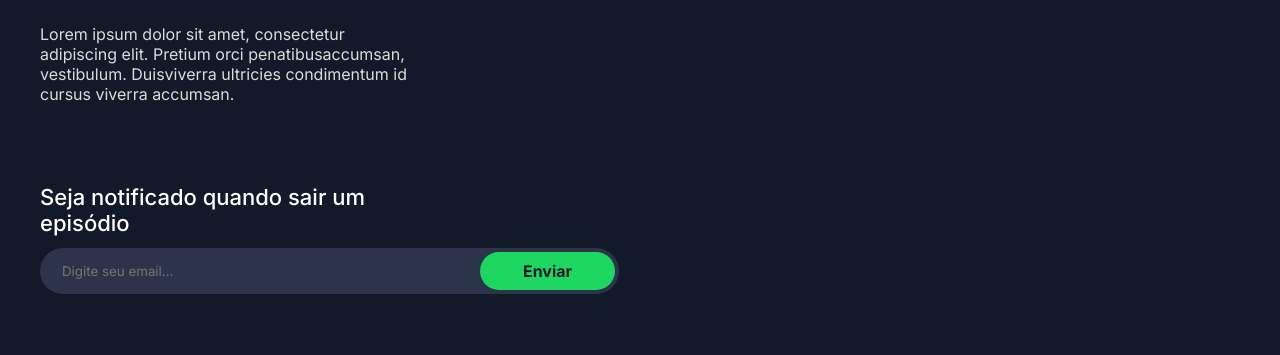
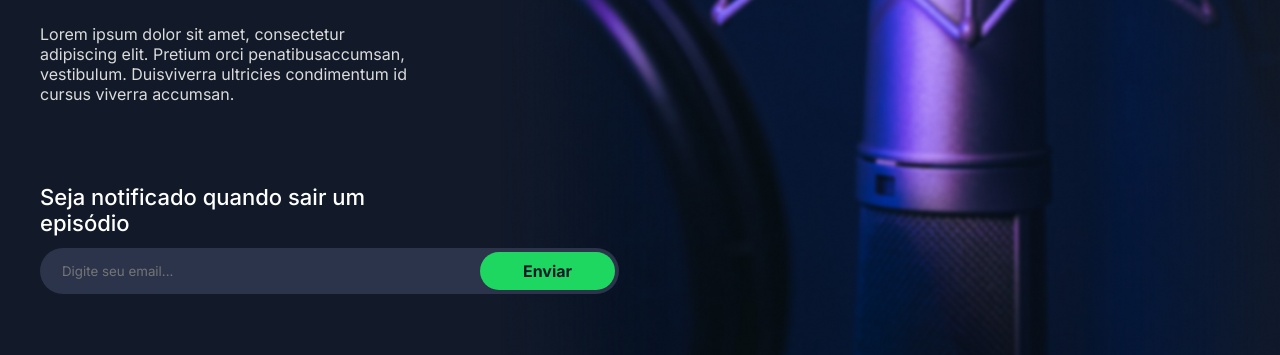
Before and after one commit to Queirozguu/PodDev, a plain HTML site: page index.html in a window 1280 px wide. Shown: the part 373-728 px from the top of the page. Drawn offline with Linux system fonts and the light colour scheme.

Commit message:
Add files via upload

```diff
--- a/styles/style.css
+++ b/styles/style.css
@@ -24,7 +24,7 @@ html{
 body{
     height: 100vh;
     background-color: var(--cor-de-fundo);
-    background-image: url(.assets/microfone.png);
+    background-image: url(/assets/microfone.png);
     background-position: right top;
     background-repeat: no-repeat;
     background-size: 65%;
```
